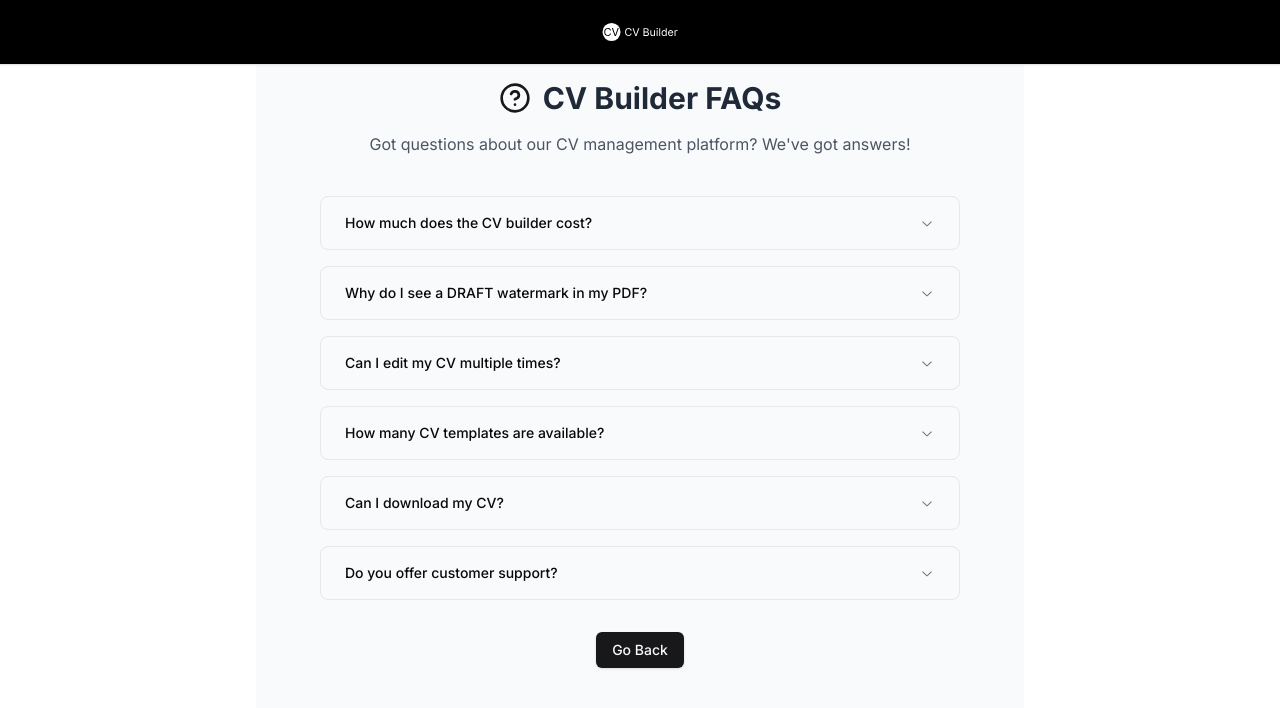
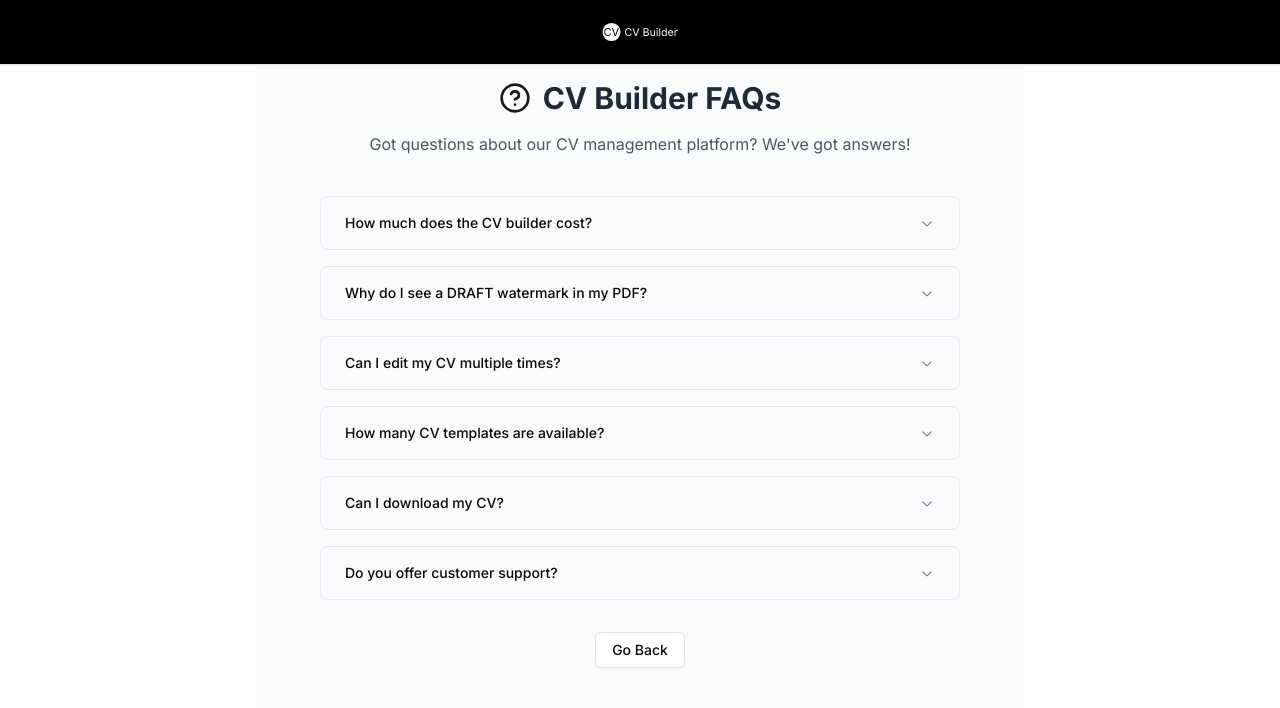
Before and after one commit to rishadomar/cv-builder-website, a Next.js app: page /faqs in a window 1280 px wide. Shown: the top 708 px of the page. Built offline with nearby package versions, Linux system fonts and the light colour scheme; no server answers.

Commit message:
Just neatening.

```diff
--- a/src/components/BackButton.tsx
+++ b/src/components/BackButton.tsx
@@ -6,7 +6,7 @@ export const BackButton = () => {
     const router = useRouter();
     return (
         <div className='flex justify-center items-center h-full'>
-            <Button onClick={() => router.back()} className='m-4'>
+            <Button variant='outline' onClick={() => router.back()} className='m-4'>
                 Go Back
             </Button>
         </div>
```
